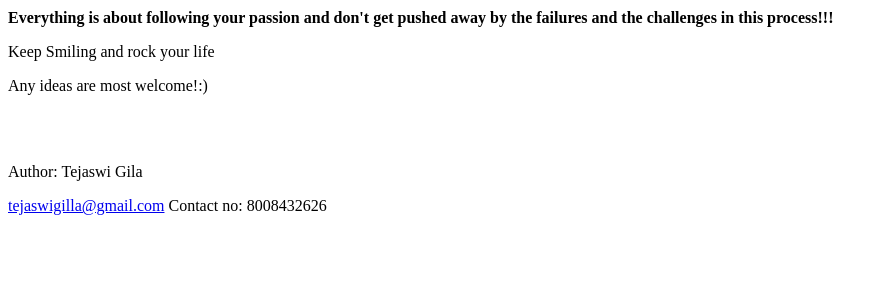
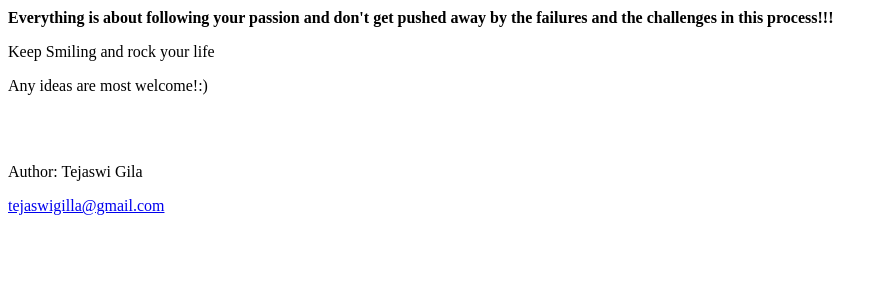
Before and after one commit to Tejaswigilla/my-first-blog, a Django app: page / in a window 1280 px wide. Shown: the part 295-595 px from the top of the page, without its empty margins (0-888 px from the left). Run offline with Django 3.2, Linux system fonts and the light colour scheme.

Commit message:
Changed the HTML for the site.

```diff
--- a/blog/templates/blog/post_list.html
+++ b/blog/templates/blog/post_list.html
@@ -24,7 +24,7 @@
             <p>Any ideas are most welcome!:)</p><br><br>
             <p>Author: Tejaswi Gila</p>
             <p><a href="mailto:tejaswigilla@gmail.com">tejaswigilla@gmail.com</a>
-             Contact no: 8008432626</p>
+             </p>
           </footer>
     </body>
 </html>
```
